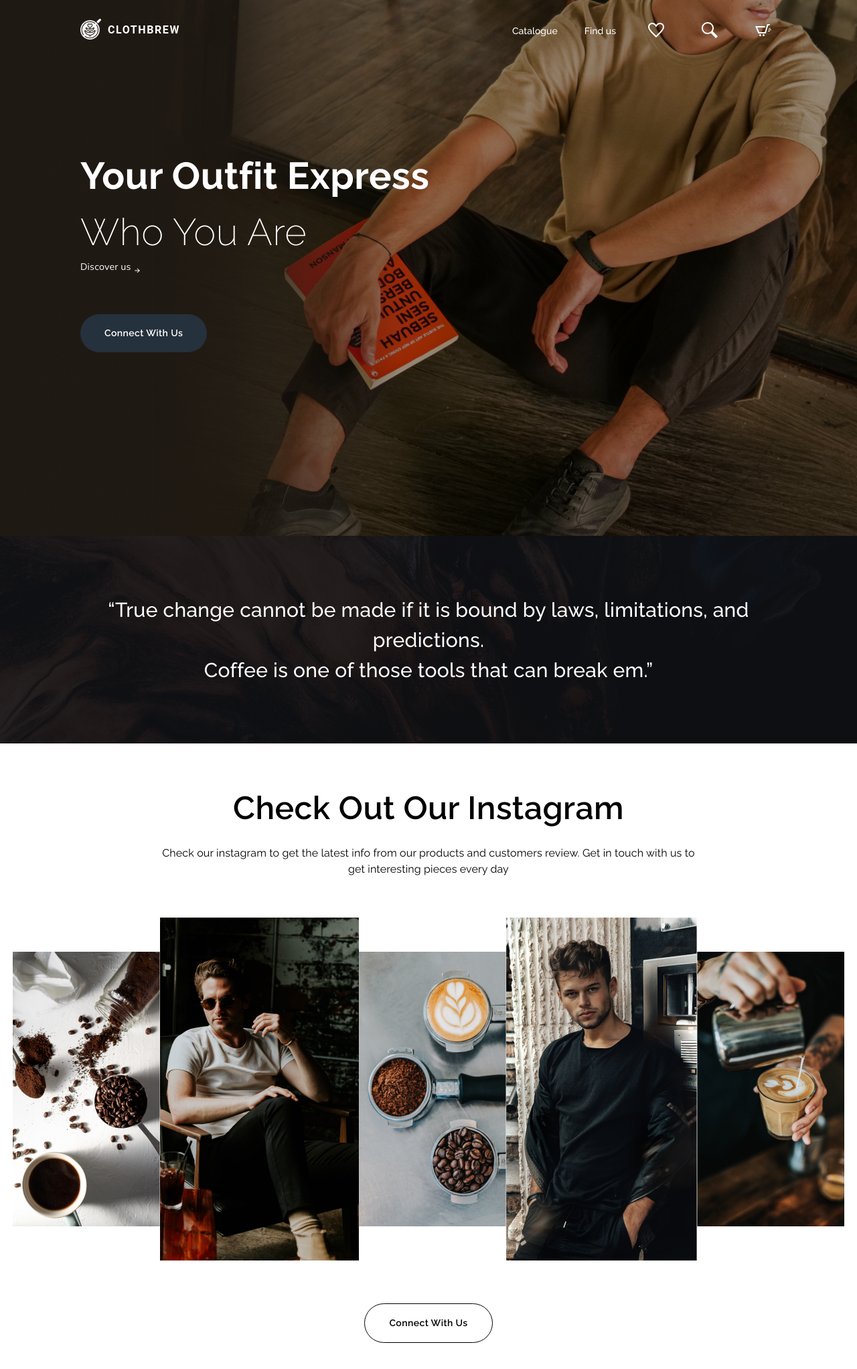
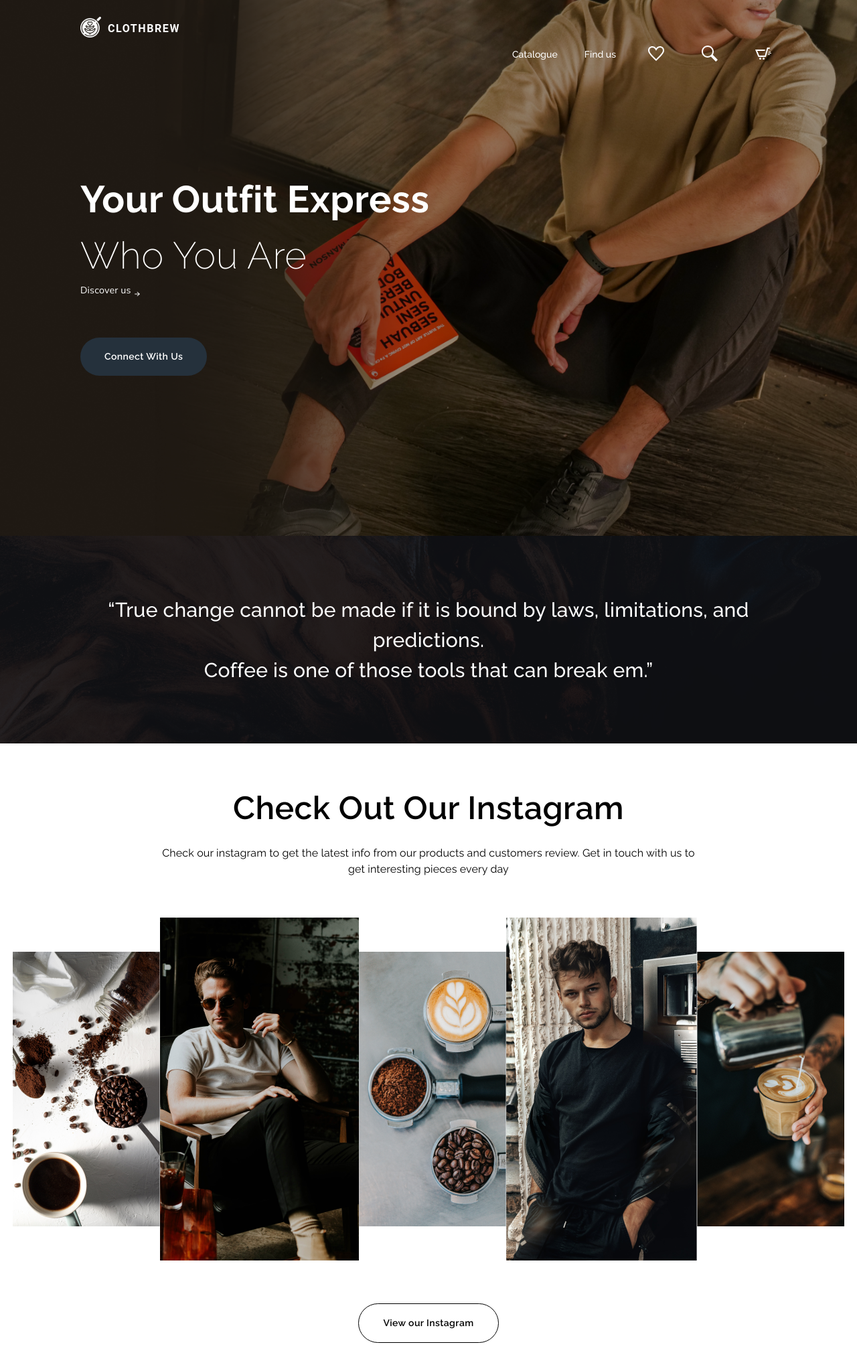
Before and after one commit to fmaulll/clothbrew, a React (Create React App) app: page / in a window 1280 px wide. Shown: the top 2044 px of the page at 67% size. Before the commit the page ends 2005 px from the top, so only its background shows below. Built offline with nearby package versions, Linux system fonts and the light colour scheme.

Commit message:
typo at button

```diff
--- a/src/App.tsx
+++ b/src/App.tsx
@@ -1,5 +1,5 @@
 import React from "react";
-import { Grid, Typography, Button } from "@mui/material";
+import { Grid, Typography, Button, useMediaQuery } from "@mui/material";
 import NavigationBar from "./components/NavigationBar";
 import BackgroundHero from "./assets/images/Background-Hero.png";
 import BackgroundBottomHero from "./assets/images/Hero-Bottom.png";
@@ -11,6 +11,7 @@ import PostFour from "./assets/images/post4.png";
 import PostFive from "./assets/images/post5.png";
 
 function App() {
+  const matches = useMediaQuery('(min-width:600px)');
   return (
     <div>
       <div
@@ -113,7 +114,7 @@ function App() {
           <br /> Coffee is one of those tools that can break em.”
         </Typography>
       </div>
-      <div>
+      <div style={{ marginBottom: "50px" }}>
         <Grid
           container
           justifyContent="center"
@@ -187,7 +188,7 @@ function App() {
                 },
               }}
             >
-              Connect With Us
+              View our Instagram
             </Button>
           </Grid>
         </Grid>
--- a/src/components/NavigationBar/index.tsx
+++ b/src/components/NavigationBar/index.tsx
@@ -24,7 +24,7 @@ const NavigationBar = () => {
       alignItems="center"
       sx={{ paddingTop: "25px" }}
     >
-      <Grid xs item container alignItems="center">
+      <Grid item container alignItems="center">
         <Grid item>
           <img src={ClothBrew} alt="ClothBrew Logo" />
         </Grid>
@@ -43,7 +43,7 @@ const NavigationBar = () => {
           </Typography>
         </Grid>
       </Grid>
-      <Grid xs item container justifyContent="flex-end" alignItems="center">
+      <Grid item container justifyContent="flex-end" alignItems="center">
         <Grid item>
           <Link sx={styles.links}>Catalogue</Link>
         </Grid>
```
